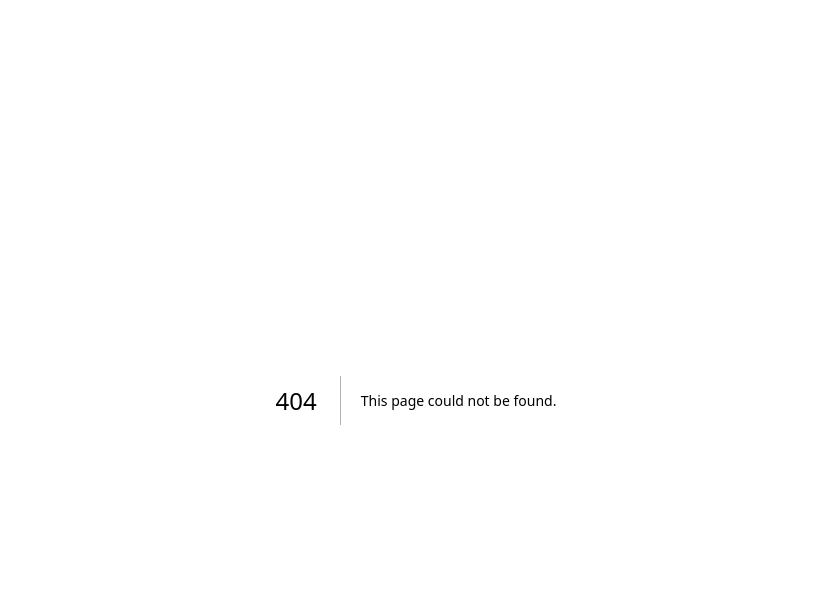
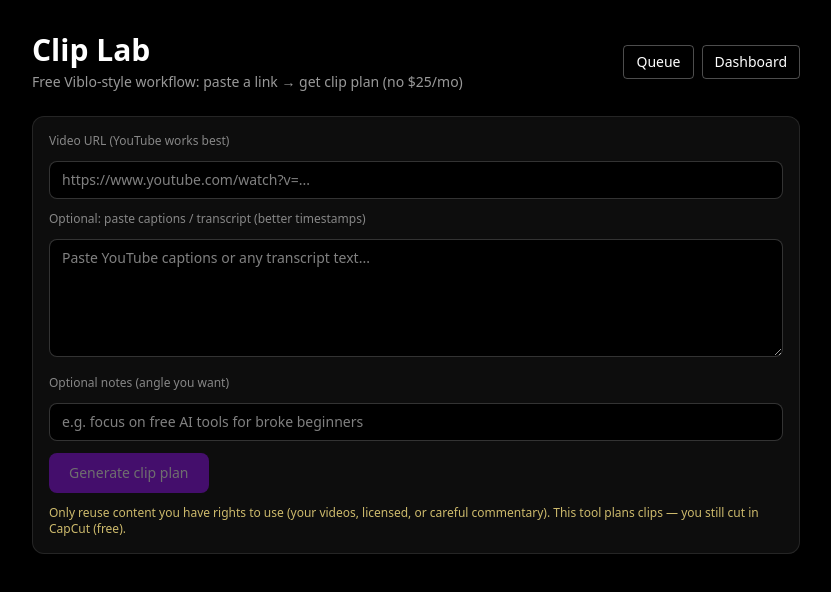
Before and after one commit to hfelicitydulary-arch/ai-business-os, a Next.js app: page /clip-lab in a window 1280 px wide. Before the commit this address had no page. Shown: the top 592 px of the page, without its empty margins (224-1055 px from the left). Built offline with nearby package versions, Linux system fonts and the light colour scheme.

Commit message:
Add Clip Lab: paste viral URL → AI clip plan (Viblo-style, free)

```diff
--- /dev/null
+++ b/app/clip-lab/page.tsx
@@ -0,0 +1,235 @@
+'use client';
+
+import { useState } from 'react';
+import Link from 'next/link';
+
+type Clip = {
+  rank: number;
+  start: string;
+  end: string;
+  durationSec?: number;
+  hook: string;
+  title: string;
+  captionLines?: string[];
+  whyItWorks?: string;
+  estimated?: boolean;
+};
+
+type Plan = {
+  sourceTitle?: string;
+  angle?: string;
+  clips?: Clip[];
+  descriptionTemplate?: string;
+  tags?: string[];
+  capcutSteps?: string[];
+};
+
+export default function ClipLabPage() {
+  const [url, setUrl] = useState('');
+  const [transcript, setTranscript] = useState('');
+  const [notes, setNotes] = useState('');
+  const [loading, setLoading] = useState(false);
+  const [error, setError] = useState('');
+  const [plan, setPlan] = useState<Plan | null>(null);
+  const [sourceTitle, setSourceTitle] = useState('');
+
+  async function generate() {
+    setLoading(true);
+    setError('');
+    setPlan(null);
+    try {
+      const res = await fetch('/api/clip-lab', {
+        method: 'POST',
+        headers: { 'Content-Type': 'application/json' },
+        body: JSON.stringify({ url, transcript, notes }),
+      });
+      const data = await res.json();
+      if (!res.ok) throw new Error(data.error || 'Failed');
+      setPlan(data.plan);
+      setSourceTitle(data.source?.title || data.plan?.sourceTitle || '');
+    } catch (e: any) {
+      setError(e.message || 'Something went wrong');
+    } finally {
+      setLoading(false);
+    }
+  }
+
+  async function copyText(text: string) {
+    try {
+      await navigator.clipboard.writeText(text);
+    } catch {}
+  }
+
+  return (
+    <div className="min-h-screen bg-black text-white p-4 md:p-8">
+      <div className="max-w-3xl mx-auto">
+        <div className="flex items-center justify-between mb-6">
+          <div>
+            <h1 className="text-3xl font-bold">Clip Lab</h1>
+            <p className="text-sm text-white/60 mt-1">
+              Free Viblo-style workflow: paste a link → get clip plan (no $25/mo)
+            </p>
+          </div>
+          <div className="flex gap-2">
+            <Link href="/queue" className="text-sm px-3 py-1.5 border border-white/30 rounded hover:bg-white/10">
+              Queue
+            </Link>
+            <Link href="/" className="text-sm px-3 py-1.5 border border-white/30 rounded hover:bg-white/10">
+              Dashboard
+            </Link>
+          </div>
+        </div>
+
+        <div className="rounded-xl border border-white/10 bg-white/5 p-4 space-y-3 mb-6">
+          <label className="block text-xs text-white/50">Video URL (YouTube works best)</label>
+          <input
+            value={url}
+            onChange={(e) => setUrl(e.target.value)}
+            placeholder="https://www.youtube.com/watch?v=..."
+            className="w-full bg-black border border-white/20 rounded-lg px-3 py-2 text-sm outline-none focus:border-purple-500"
+          />
+
+          <label className="block text-xs text-white/50">Optional: paste captions / transcript (better timestamps)</label>
+          <textarea
+            value={transcript}
+            onChange={(e) => setTranscript(e.target.value)}
+            rows={5}
+            placeholder="Paste YouTube captions or any transcript text..."
+            className="w-full bg-black border border-white/20 rounded-lg px-3 py-2 text-sm outline-none focus:border-purple-500"
+          />
+
+          <label className="block text-xs text-white/50">Optional notes (angle you want)</label>
+          <input
+            value={notes}
+            onChange={(e) => setNotes(e.target.value)}
+            placeholder="e.g. focus on free AI tools for broke beginners"
+            className="w-full bg-black border border-white/20 rounded-lg px-3 py-2 text-sm outline-none focus:border-purple-500"
+          />
+
+          <button
+            onClick={generate}
+            disabled={loading || !url.trim()}
+            className="w-full md:w-auto px-5 py-2.5 rounded-lg bg-purple-600 hover:bg-purple-500 disabled:opacity-40 text-sm font-medium"
+          >
+            {loading ? 'Building clip plan...' : 'Generate clip plan'}
+          </button>
+
+          <p className="text-xs text-amber-200/80">
+            Only reuse content you have rights to use (your videos, licensed, or careful commentary).
+            This tool plans clips — you still cut in CapCut (free).
+          </p>
+        </div>
+
+        {error && (
+          <div className="mb-4 text-sm text-red-300 border border-red-500/30 bg-red-500/10 rounded-lg p-3">
+            {error}
+          </div>
+        )}
+
+        {plan && (
+          <div className="space-y-4">
+            <div className="rounded-xl border border-white/10 bg-white/5 p-4">
+              <div className="text-xs text-white/50 mb-1">Source</div>
+              <div className="font-medium">{sourceTitle || plan.sourceTitle}</div>
+              {plan.angle && <p className="text-sm text-white/70 mt-2">{plan.angle}</p>}
+            </div>
+
+            {(plan.clips || []).map((clip) => (
+              <div key={clip.rank} className="rounded-xl border border-white/10 bg-white/5 p-4">
+                <div className="flex flex-wrap items-center gap-2 mb-2">
+                  <span className="text-xs px-2 py-0.5 rounded bg-purple-600/40 border border-purple-400/30">
+                    Clip #{clip.rank}
+                  </span>
+                  <span className="text-xs text-white/60">
+                    {clip.start} → {clip.end}
+                    {clip.durationSec ? ` · ~${clip.durationSec}s` : ''}
+                    {clip.estimated ? ' · estimated' : ''}
+                  </span>
+                </div>
+                <h3 className="font-semibold mb-1">{clip.title}</h3>
+                <p className="text-sm text-purple-200 mb-2">Hook: {clip.hook}</p>
+                {clip.whyItWorks && (
+                  <p className="text-xs text-white/50 mb-2">{clip.whyItWorks}</p>
+                )}
+                {clip.captionLines && clip.captionLines.length > 0 && (
+                  <div className="text-xs bg-black/40 rounded p-2 mb-3 text-white/70 whitespace-pre-wrap">
+                    {clip.captionLines.join('\n')}
+                  </div>
+                )}
+                <div className="flex flex-wrap gap-2">
+                  <button
+                    onClick={() => copyText(clip.title)}
+                    className="text-xs px-3 py-1.5 rounded border border-white/20 hover:border-purple-400"
+                  >
+                    Copy title
+                  </button>
+                  <button
+                    onClick={() =>
+                      copyText(
+                        [clip.hook, ...(clip.captionLines || [])].filter(Boolean).join('\n')
+                      )
+                    }
+                    className="text-xs px-3 py-1.5 rounded border border-white/20 hover:border-purple-400"
+                  >
+                    Copy captions
+                  </button>
+                  <button
+                    onClick={() =>
+                      copyText(
+                        `${clip.title}\n${clip.start} - ${clip.end}\nHook: ${clip.hook}\n\n${(clip.captionLines || []).join('\n')}`
+                      )
+                    }
+                    className="text-xs px-3 py-1.5 rounded bg-purple-600"
+                  >
+                    Copy full clip pack
+                  </button>
+                </div>
+              </div>
+            ))}
+
+            {plan.descriptionTemplate && (
+              <div className="rounded-xl border border-white/10 bg-white/5 p-4">
+                <div className="flex items-center justify-between mb-2">
+                  <div className="text-sm font-medium">Description template</div>
+                  <button
+                    onClick={() => copyText(plan.descriptionTemplate || '')}
+                    className="text-xs px-3 py-1.5 rounded border border-white/20"
+                  >
+                    Copy
+                  </button>
+                </div>
+                <p className="text-sm text-white/70 whitespace-pre-wrap">{plan.descriptionTemplate}</p>
+              </div>
+            )}
+
+            {plan.tags && plan.tags.length > 0 && (
+              <div className="rounded-xl border border-white/10 bg-white/5 p-4">
+                <div className="flex items-center justify-between mb-2">
+                  <div className="text-sm font-medium">Tags</div>
+                  <button
+                    onClick={() => copyText((plan.tags || []).join(', '))}
+                    className="text-xs px-3 py-1.5 rounded border border-white/20"
+                  >
+                    Copy tags
+                  </button>
+                </div>
+                <p className="text-xs text-white/60">{plan.tags.join(', ')}</p>
+              </div>
+            )}
+
+            {plan.capcutSteps && plan.capcutSteps.length > 0 && (
+              <div className="rounded-xl border border-amber-500/30 bg-amber-500/10 p-4">
+                <div className="text-sm font-medium text-amber-100 mb-2">CapCut steps (free)</div>
+                <ol className="list-decimal ml-4 text-sm text-white/80 space-y-1">
+                  {plan.capcutSteps.map((step, i) => (
+                    <li key={i}>{step}</li>
+                  ))}
+                </ol>
+              </div>
+            )}
+          </div>
+        )}
+      </div>
+    </div>
+  );
+}
```
